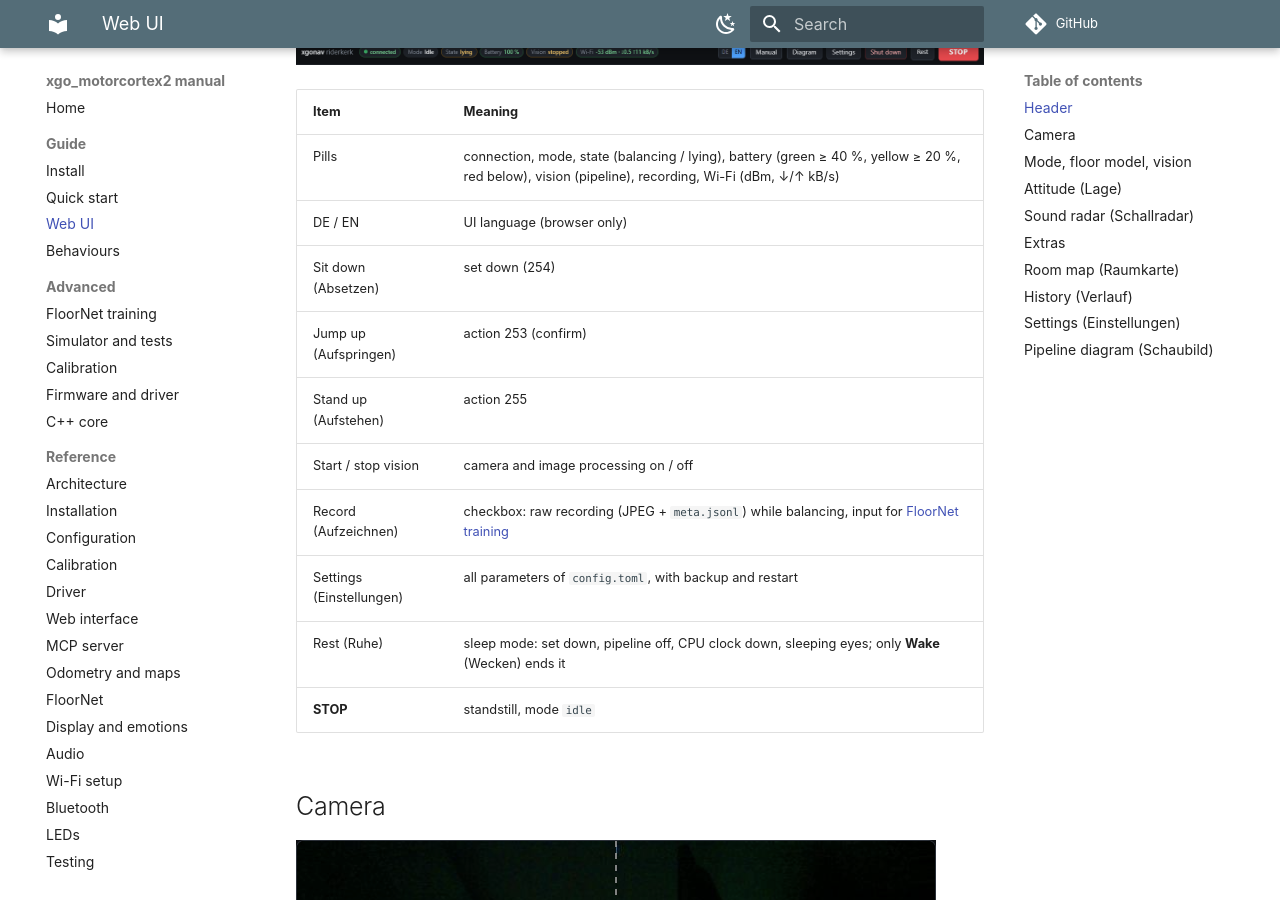
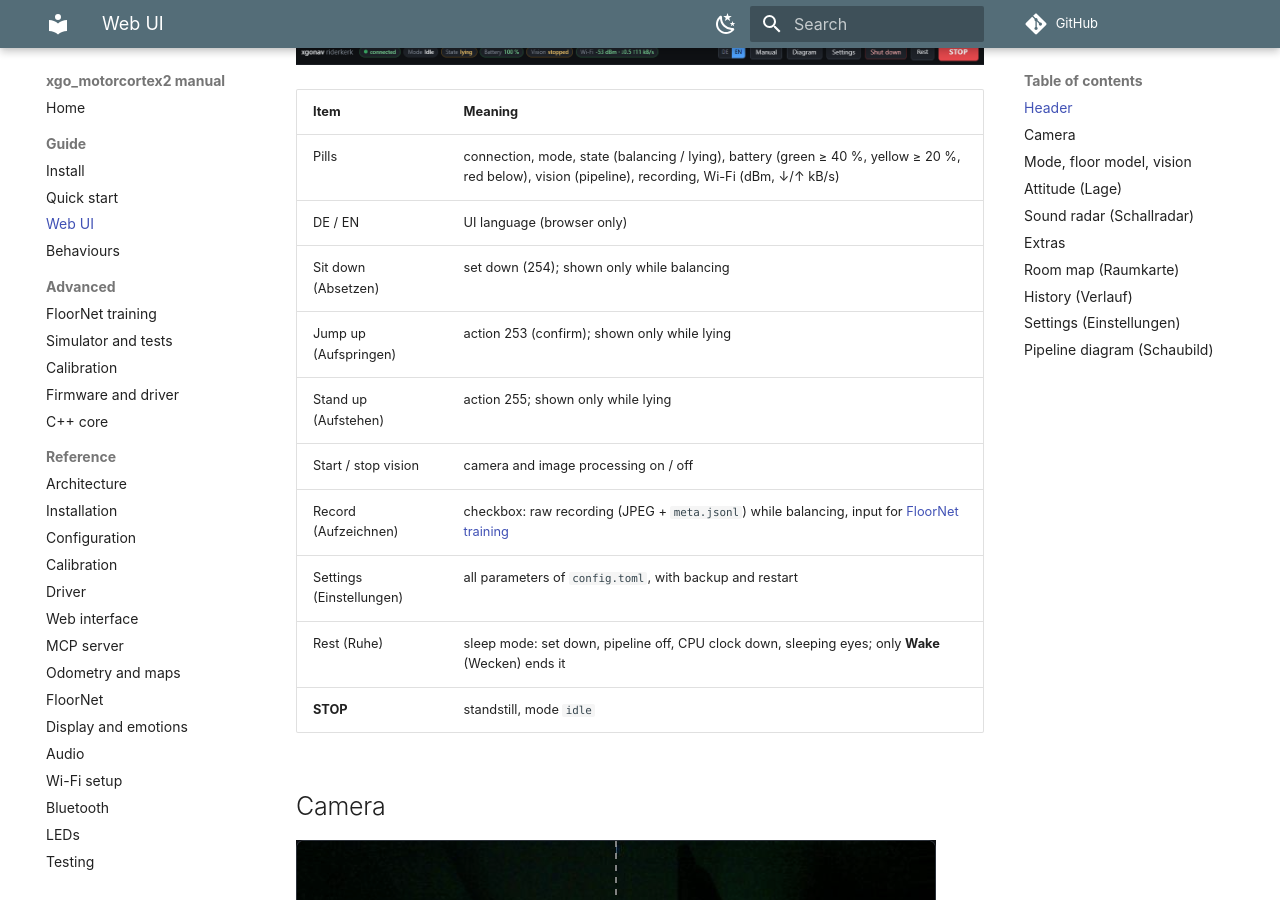
Before and after one commit to aeinstein/xgo_motorcortex2, an MkDocs documentation site: the page built from docs/guide/web.md, in a window 1280 px wide and 900 px high, scrolled down 793 px. Built offline with MkDocs 1.6.1 and Material for MkDocs 9.7.7, drawn with Linux system fonts in a browser that asks for light colours; comment, search, counter and statistics services are not loaded.

Commit message:
Web: Absetzen nur balancierend, Aufstehen/Aufspringen nur liegend sichtbar
Co-Authored-By: Claude Opus 5.5 <noreply@anthropic.com>

```diff
--- a/docs/guide/web.md
+++ b/docs/guide/web.md
@@ -12,9 +12,9 @@
 |---|---|
 | Pills | connection, mode, state (balancing / lying), battery (green ≥ 40 %, yellow ≥ 20 %, red below), vision (pipeline), recording, Wi-Fi (dBm, ↓/↑ kB/s) |
 | DE / EN | UI language (browser only) |
-| Sit down (Absetzen) | set down (254) |
-| Jump up (Aufspringen) | action 253 (confirm) |
-| Stand up (Aufstehen) | action 255 |
+| Sit down (Absetzen) | set down (254); shown only while balancing |
+| Jump up (Aufspringen) | action 253 (confirm); shown only while lying |
+| Stand up (Aufstehen) | action 255; shown only while lying |
 | Start / stop vision | camera and image processing on / off |
 | Record (Aufzeichnen) | checkbox: raw recording (JPEG + `meta.jsonl`) while balancing, input for [FloorNet training](advanced/floornet-training.md) |
 | Settings (Einstellungen) | all parameters of `config.toml`, with backup and restart |
--- a/web/anleitung/guide/web.html
+++ b/web/anleitung/guide/web.html
@@ -1486,15 +1486,15 @@
 </tr>
 <tr>
 <td>Sit down (Absetzen)</td>
-<td>set down (254)</td>
+<td>set down (254); shown only while balancing</td>
 </tr>
 <tr>
 <td>Jump up (Aufspringen)</td>
-<td>action 253 (confirm)</td>
+<td>action 253 (confirm); shown only while lying</td>
 </tr>
 <tr>
 <td>Stand up (Aufstehen)</td>
-<td>action 255</td>
+<td>action 255; shown only while lying</td>
 </tr>
 <tr>
 <td>Start / stop vision</td>
```
Also changed, not shown: docs/web-interface.md (+1 -1 lines), 4 other files.
